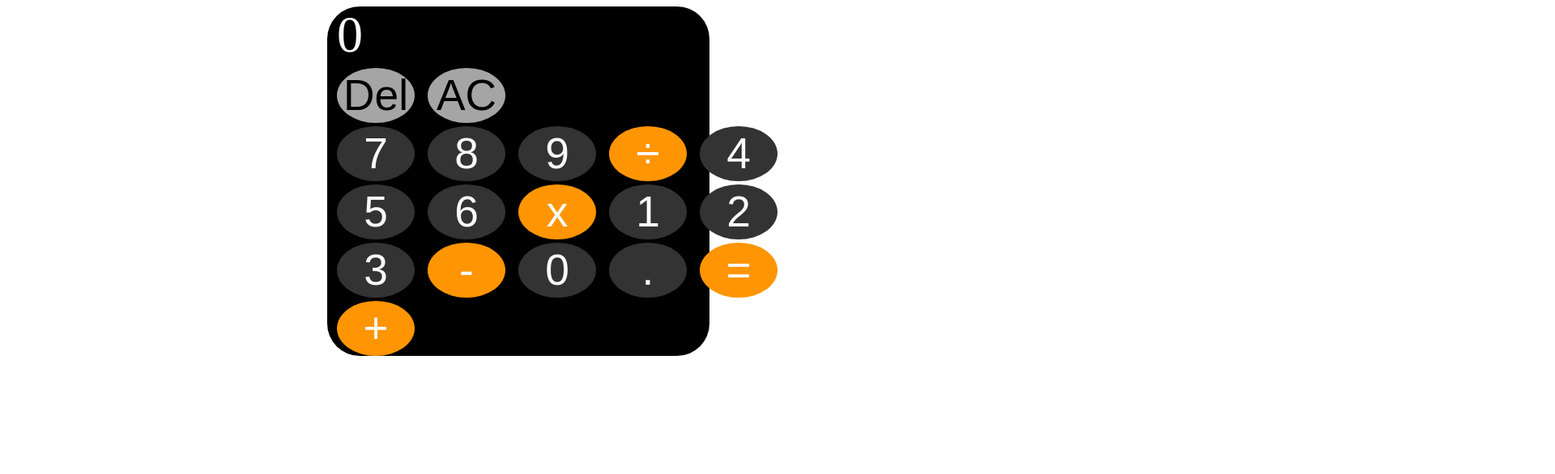
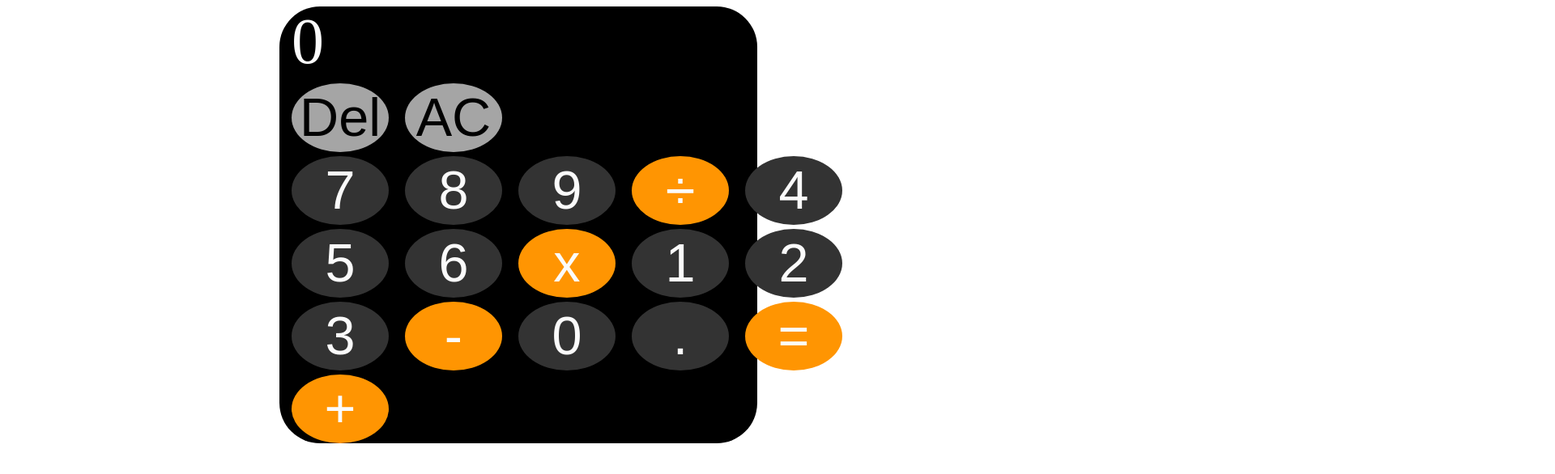
Before and after one commit to trietpsu29/calc, a plain HTML site: page index.html in a window 1280 px wide. Shown: the top 586 px of the page at 81% size, 1920 px wide, since content can reach past the window. Drawn offline with Linux system fonts and the light colour scheme.

Commit message:
Update README.md and scale the calculator

```diff
--- a/index.html
+++ b/index.html
@@ -8,6 +8,7 @@
     <link rel="stylesheet" href="style.css" />
   </head>
   <body>
+    <div class="scale">
       <div class="container">
         <div class="display">0</div>
         <div class="buttons">
@@ -32,5 +33,6 @@
           <button class="op">+</button>
         </div>
       </div>
+    </div>
   </body>
 </html>
--- a/style.css
+++ b/style.css
@@ -4,8 +4,11 @@
 body {
   display: flex;
   justify-content: center;
-  transform: scale(4);
-  transform-origin: top;
+  align-items: center;
+}
+.scale {
+  transform: scale(5);
+  transform-origin: top center;
 }
 .container {
   display: flex;
```
Also changed, not shown: 1 other file. Lines whose indentation alone changed are shown as unchanged.
